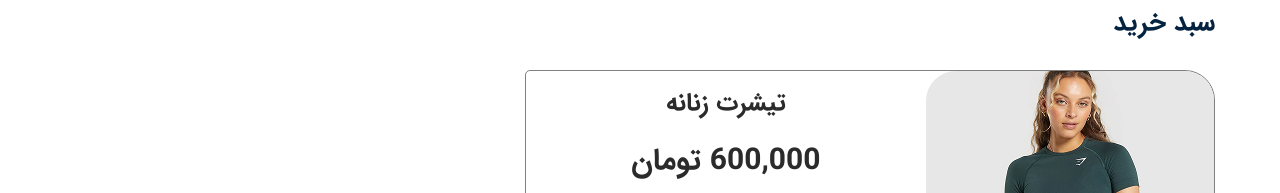
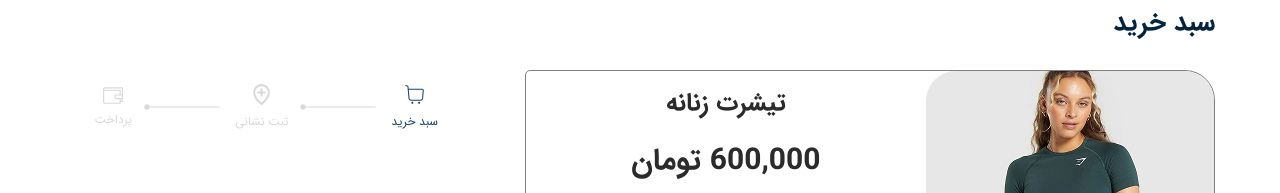
Before and after one commit to NooberThanYall/FitLand, a React (Vite) app: page /Cart in a window 1280 px wide. Shown: the part 224-417 px from the top of the page. Built offline with nearby package versions, Linux system fonts and the light colour scheme.

Commit message:
set styles for buyProcess and make it the component

```diff
--- /dev/null
+++ b/src/Components/BuyProcess/BuyProcess.css
@@ -0,0 +1,23 @@
+.container-buy-process{
+    width: 35%;
+}
+
+.container-icons-process{
+    display: flex;
+    align-items: center;
+    justify-content: center;
+    gap: 5px;
+}
+
+.icons-and-titles-process{
+    display: flex;
+    flex-direction: column;
+    align-items: center;
+    color: #D9D9D9;
+    font-size: 12px;
+    gap: 5px;
+}
+
+.icon-on{
+    color: #194165;
+}
--- /dev/null
+++ b/src/Components/BuyProcess/BuyProcess.tsx
@@ -0,0 +1,20 @@
+import './BuyProcess.css'
+import { CiShoppingCart } from "react-icons/ci";
+import { BiLocationPlus } from "react-icons/bi";
+import { TfiWallet } from "react-icons/tfi";
+import { useLocation } from 'react-router';
+
+export default function BuyProcess() {
+
+    let location = useLocation()
+
+    return (
+        <div className="container-icons-process">
+            <p className={`icons-and-titles-process ${location.pathname === '/Cart' ? 'icon-on' : ''}`}><CiShoppingCart size={25} /> سبد خرید</p>
+            <img src="Imgs/process-line.png" />
+            <p className='icons-and-titles-process'><BiLocationPlus size={25} /> ثبت نشانی</p>
+            <img src="Imgs/process-line.png" />
+            <p className='icons-and-titles-process'><TfiWallet size={20} /> پرداخت</p>
+        </div>
+    )
+}
--- a/src/Components/CardBasket/CardBasket.css
+++ b/src/Components/CardBasket/CardBasket.css
@@ -1,5 +1,5 @@
 .basket-card-wraper{
-    width: 60%;
+    width: 100%;
     display: flex;
     border: 1px solid gray;
     border-top-right-radius: 30px;
--- a/src/Components/Cart/Cart.css
+++ b/src/Components/Cart/Cart.css
@@ -1,7 +1,13 @@
+.container-basket{
+    display: flex;
+    justify-content: space-between;
+}
+
 .container-cards-in-shop{
     display: flex;
     flex-direction: column;
     gap: 30px;
+    width: 60%;
 }
 
 .title-basket{
--- a/src/Components/Cart/Cart.tsx
+++ b/src/Components/Cart/Cart.tsx
@@ -1,17 +1,16 @@
+import BuyProcess from '../BuyProcess/BuyProcess'
 import CardBasket from '../CardBasket/CardBasket'
 import './Cart.css'
 import './mediaCart.css'
-import { CiShoppingCart } from "react-icons/ci";
-import { BiLocationPlus } from "react-icons/bi";
-import { TfiWallet } from "react-icons/tfi";
 
 
 export default function Cart() {
+
   return (
     <div className='container'>
+      <p className='title-basket'>سبد خرید</p>
       <div className="container-basket">
 
-        <p className='title-basket'>سبد خرید</p>
         <div className="container-cards-in-shop">
           <CardBasket />
           <CardBasket />
@@ -19,14 +18,9 @@ export default function Cart() {
         </div>
 
         <div className="container-buy-process">
-          <div className="container-icons-process">
-            <p className='icons-and-titles-process'><CiShoppingCart /> سبد خرید</p>
-            <img src="Imgs/process-line.png" />
-            <p className='icons-and-titles-process'><BiLocationPlus /> ثبت نشانی</p>
-            <img src="Imgs/process-line.png" />
-            <p className='icons-and-titles-process'><TfiWallet /> پرداخت</p>
-          </div>
+          <BuyProcess />
         </div>
+
       </div>
     </div>
   )
```
